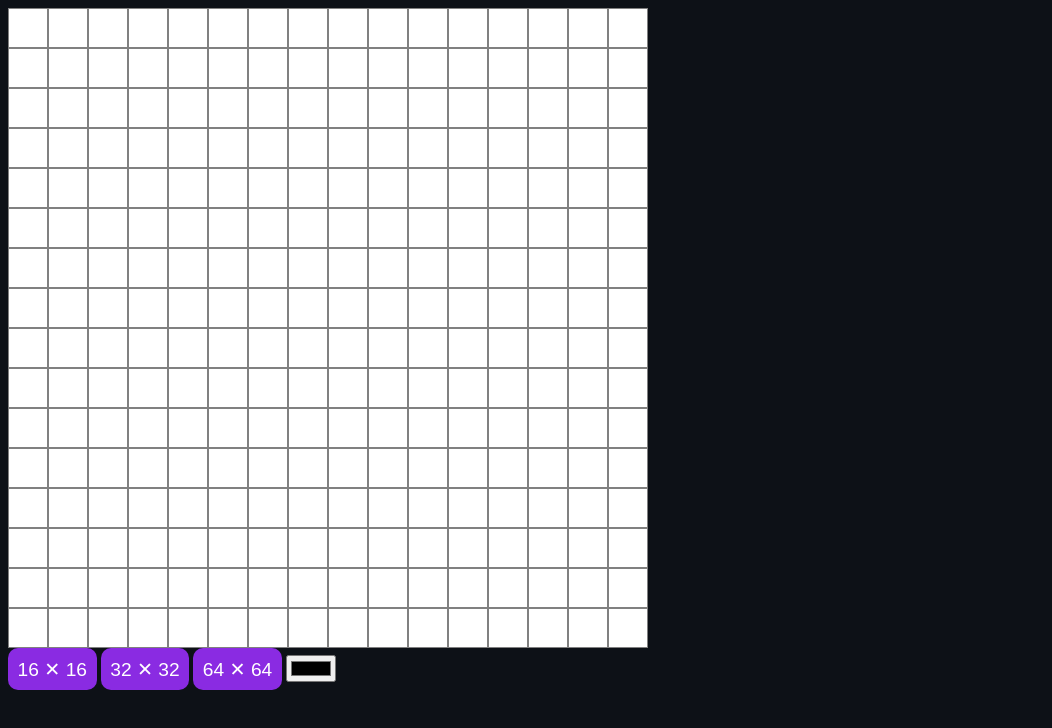
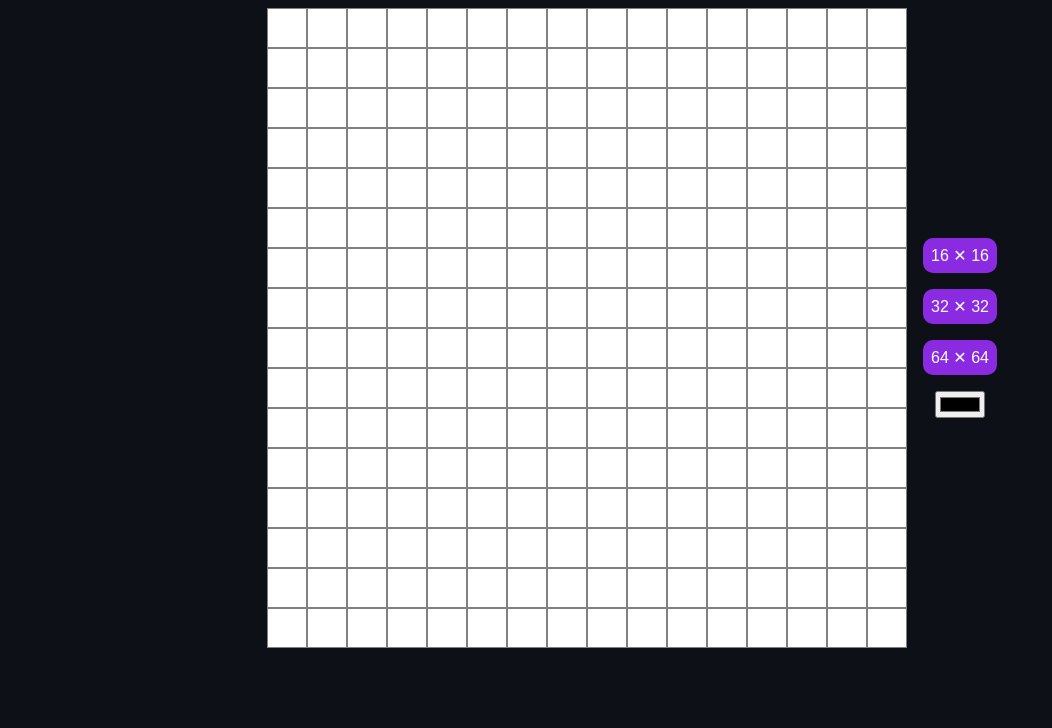
Before and after one commit to marcushoks/odin-etch-a-sketch, a website with bundled scripts: page index.html in a window 1280 px wide. Shown: the whole page, without its empty margins (0-1052 px from the left). Built offline with nearby package versions, Linux system fonts and the light colour scheme; a web font is replaced by a local one.

Commit message:
Add layout styling

```diff
--- a/index.html
+++ b/index.html
@@ -12,9 +12,11 @@
 
   <body>
     <div class="grid-container"></div>
-    <button class="grid-reso-btn" data-resolution="16">16 &#x2715; 16</button>
-    <button class="grid-reso-btn" data-resolution="32">32 &#x2715; 32</button>
-    <button class="grid-reso-btn" data-resolution="64">64 &#x2715; 64</button>
-    <input type="color" id="color-picker" />
+    <div class="grid-controls">
+      <button class="grid-reso-btn" data-resolution="16">16 &#x2715; 16</button>
+      <button class="grid-reso-btn" data-resolution="32">32 &#x2715; 32</button>
+      <button class="grid-reso-btn" data-resolution="64">64 &#x2715; 64</button>
+      <input type="color" id="color-picker" />
+    </div>
   </body>
 </html>
--- a/style.css
+++ b/style.css
@@ -2,6 +2,9 @@
 
 body {
   background-color: #0d1117;
+  display: flex;
+  justify-content: center;
+  align-items: center;
 }
 
 .grid-container {
@@ -21,7 +24,8 @@ body {
   border: 0;
   border-radius: 10px;
   font-family: "Minecraftia", sans-serif;
-  font-size: 1.2rem;
+  font-size: 1rem;
+  white-space: nowrap;
   color: white;
   background-color: rgb(138, 43, 226);
 }
@@ -29,3 +33,12 @@ body {
 .grid-reso-btn:hover {
   background-color: rgba(138, 43, 226, 0.5);
 }
+
+.grid-controls {
+  display: flex;
+  flex-direction: column;
+  justify-content: center;
+  align-items: center;
+  padding: 1em;
+  gap: 1em;
+}
```
